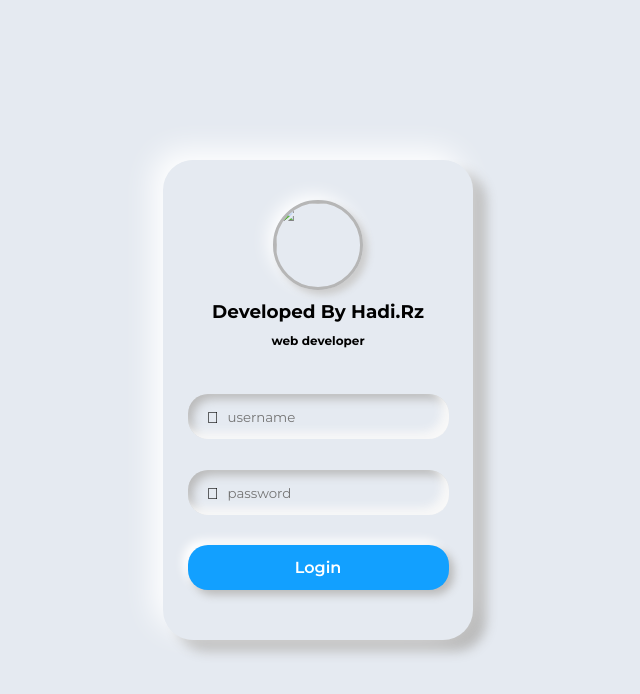
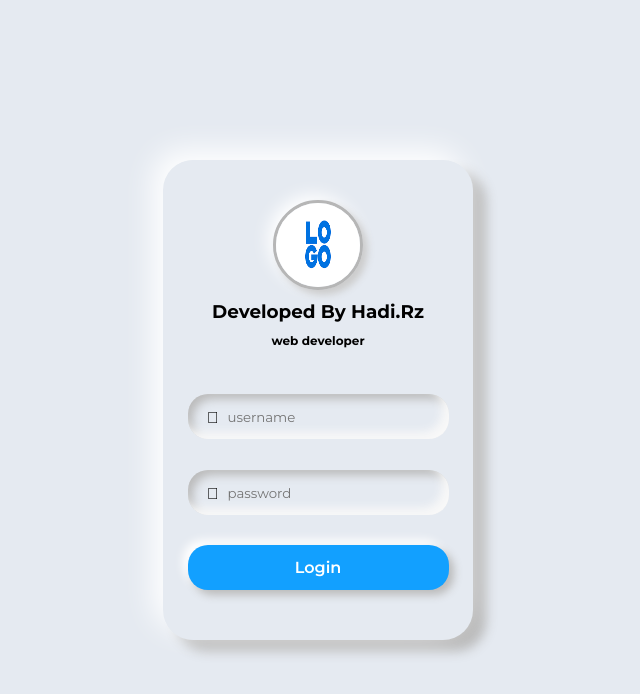
Before and after one commit to hadiraz/LoginPage_neo_1, a plain HTML site: page index.html in a window 1280 px wide. Shown: the whole page, without its empty margins (322-962 px from the left). Drawn offline with Linux system fonts and the light colour scheme.

Commit message:
project completed , box shadows edited and a profile pic added to project

```diff
--- a/index.html
+++ b/index.html
@@ -16,7 +16,7 @@
         <section class="card-sec">
             <div class="login-card">
                 <div class="header-card">
-                <img class="header-card-img" src="">
+                <img class="header-card-img" src="./index.png">
                 <h2>Developed By Hadi.Rz</h2>
                 <p>web developer</p>
                 </div>
```
Also changed, not shown: index.png (added).
